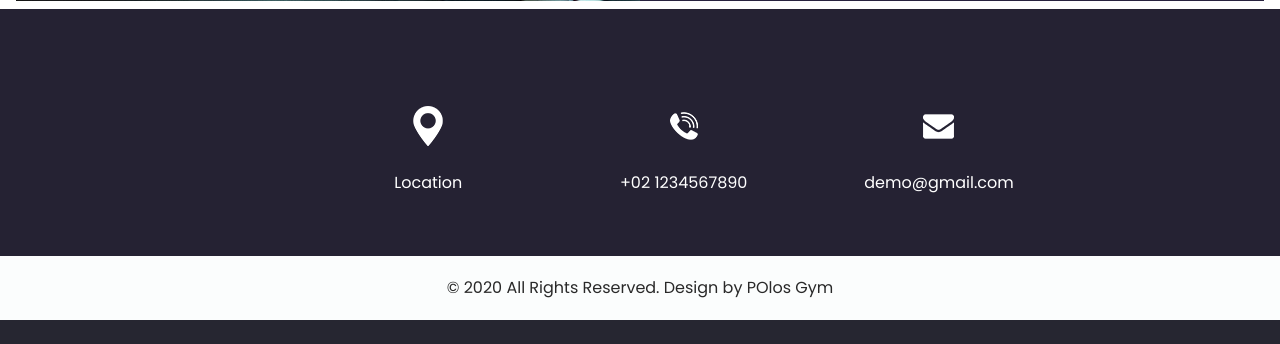
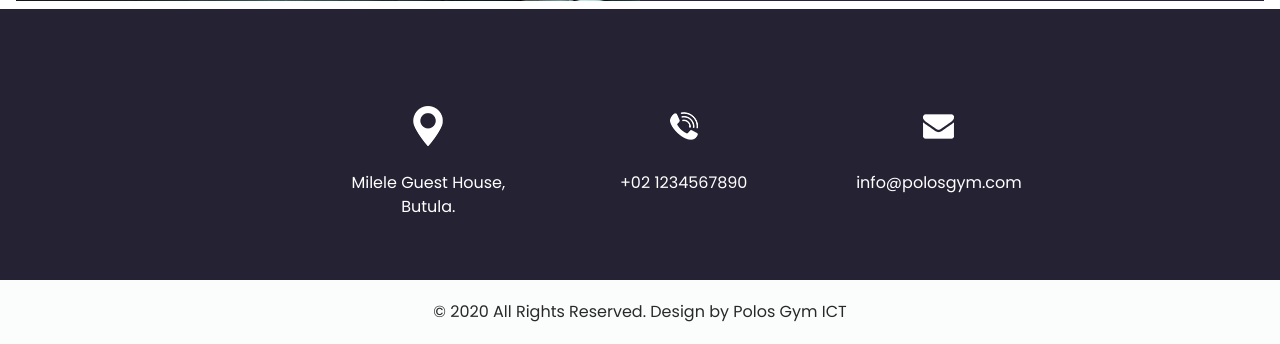
Before and after one commit to Leaders2022/gym-website, a Django app: page /contact/ in a window 1280 px wide. Shown: the part 726-1070 px from the top of the page. Before the commit the page ends 1046 px from the top, so only its background shows below. Run offline with Django 5.2, Linux system fonts and the light colour scheme; some libraries are stand-ins or nearby versions.

Commit message:
final edit

```diff
--- a/myapp/templates/contact.html
+++ b/myapp/templates/contact.html
@@ -131,7 +131,7 @@
             </div>
             <div class="detail-box">
               <p>
-                Location
+                Milele Guest House, Butula.
               </p>
             </div>
           </div>
@@ -155,7 +155,7 @@
             </div>
             <div class="detail-box">
               <p>
-                demo@gmail.com
+                info@polosgym.com
               </p>
             </div>
           </div>
@@ -170,7 +170,7 @@
   <footer class="container-fluid footer_section">
     <p>
       &copy; 2020 All Rights Reserved. Design by
-      <a href="https://html.design/">POlos Gym</a>
+      <a href="https://html.design/">Polos Gym ICT</a>
     </p>
   </footer>
   <!-- footer section -->
```
